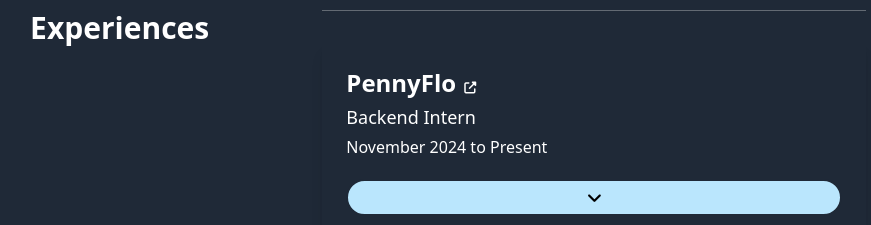
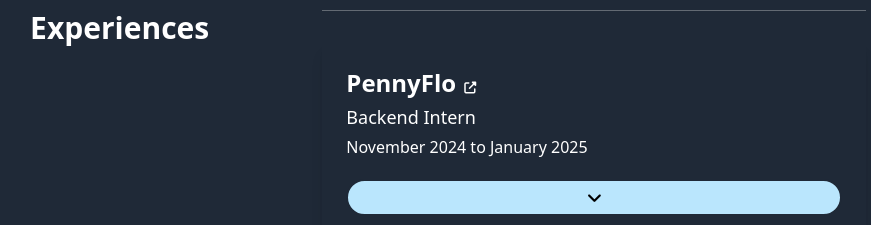
Before and after one commit to PrgrmrHarshShukla/Portfolio, a React (Vite) app in the folder client/: page / in a window 1280 px wide. Shown: the part 2540-2765 px from the top of the page, without its empty margins (115-986 px from the left). Built offline with nearby package versions, Linux system fonts and the light colour scheme.

Commit message:
fix: Pennyflo term

```diff
--- a/client/src/components/ExperienceData.js
+++ b/client/src/components/ExperienceData.js
@@ -3,7 +3,7 @@
         companyName: "PennyFlo",
         position: "Backend Intern",
         startDate: "November 2024",
-        endDate: "Present",
+        endDate: "January 2025",
         companyURL: "https://www.pennyflo.io",
         desc: "I have been working to create a special feature to help users (CFOs) access all their invoices, current balance and projected balance for all the connected bank accounts as well as any external bank statements they upload, in a single dashboard. \nIt also has a chart to get predicted balances for the next 1, 2 or 3 months. \nI have already created the responsive, pixel-perfect components and basic backend logic & integration and have been working on the backend of the feature to optimise it further.",
         techStack: ["Next.js", "TypeScript", "TailwindCSS", "Prisma", "PostgreSQL", "xlsx parser", "Vercel Blob Storage", "Vercel KV Store"],
```
